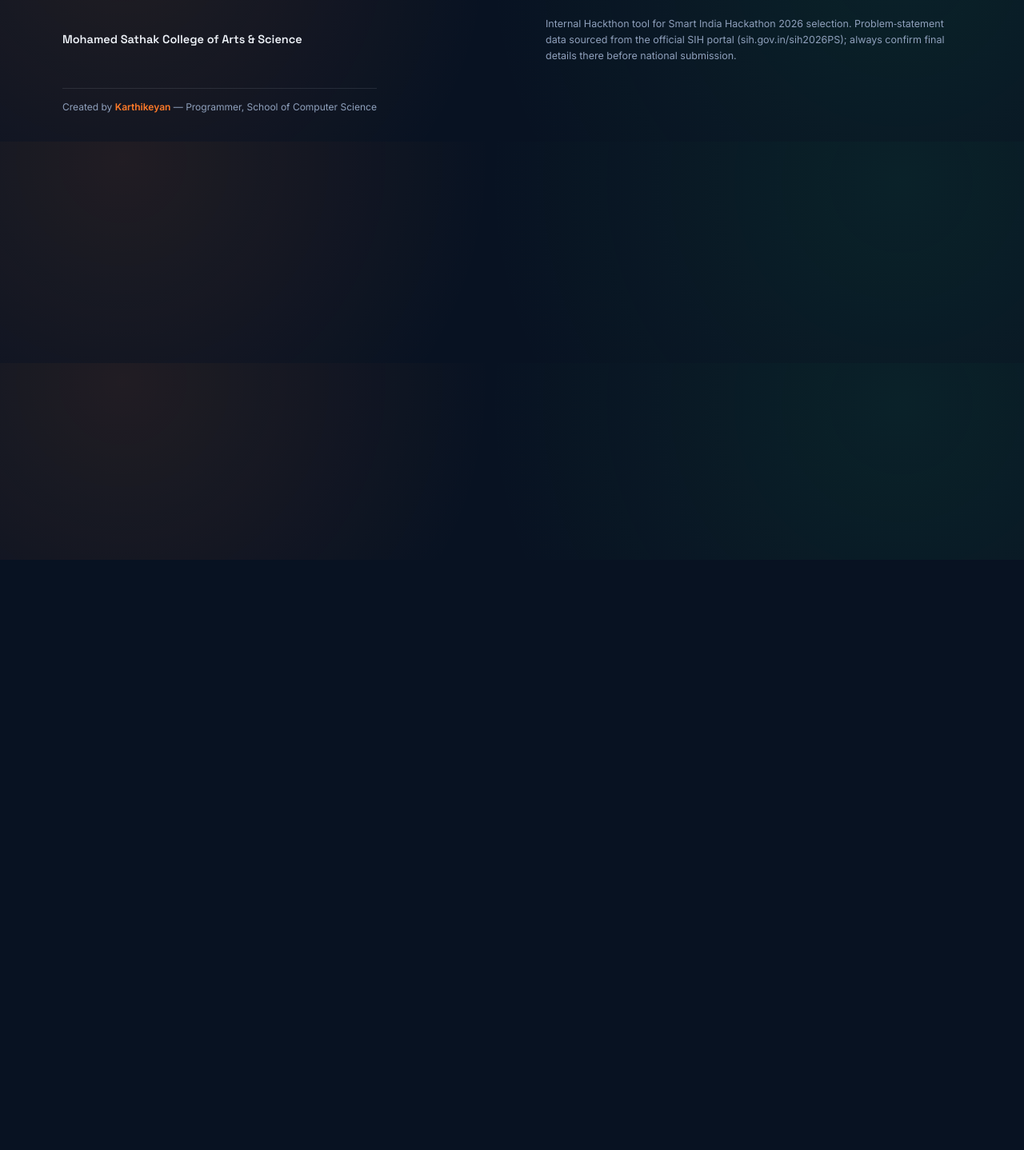
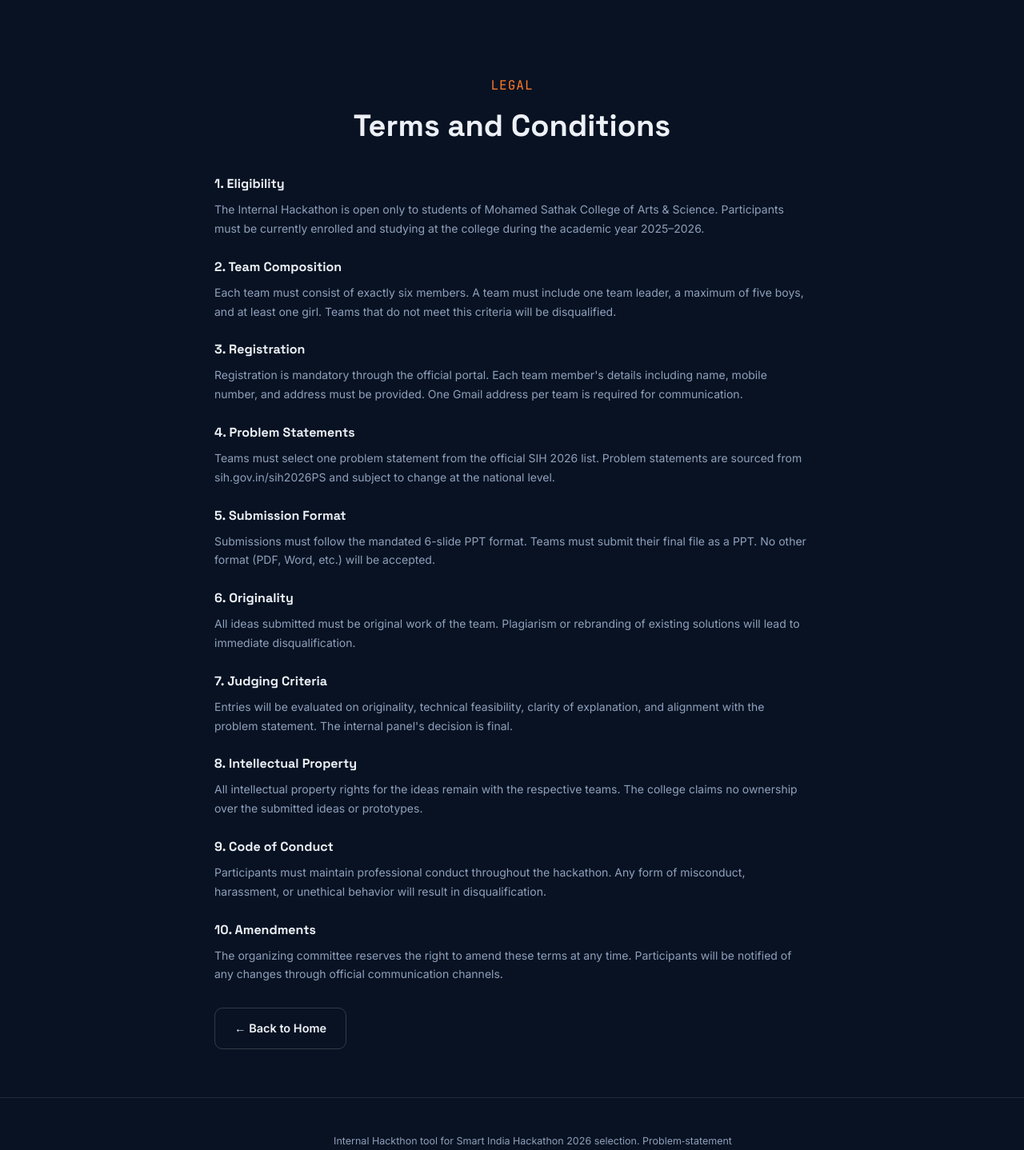
Before and after one commit to KarthikeyanSivanesan23/Mscs_hackathon, a React (Vite) app: page /terms in a window 1280 px wide. Shown: the part 100-1538 px from the top of the page at 80% size. Before the commit the page ends 800 px from the top, so only its background shows below. Built offline with nearby package versions, Linux system fonts and the light colour scheme.

Commit message:
Add Terms, Privacy, fix Register button, disable mobile effects

```diff
--- a/src/App.jsx
+++ b/src/App.jsx
@@ -11,6 +11,8 @@ import Footer from './components/Footer'
 import Modal from './components/Modal'
 import Register from './pages/Register'
 import Admin from './pages/Admin'
+import Terms from './pages/Terms'
+import Privacy from './pages/Privacy'
 
 function HomePage() {
   const [modalPs, setModalPs] = useState(null)
@@ -45,6 +47,8 @@ export default function App() {
           <Route path="/" element={<HomePage />} />
           <Route path="/register" element={<Register />} />
           <Route path="/admin" element={<Admin />} />
+          <Route path="/terms" element={<Terms />} />
+          <Route path="/privacy" element={<Privacy />} />
         </Routes>
       </main>
       <Footer />
--- a/src/components/Footer.jsx
+++ b/src/components/Footer.jsx
@@ -1,3 +1,5 @@
+import { Link } from 'react-router-dom'
+
 export default function Footer() {
   return (
     <footer>
@@ -9,6 +11,11 @@ export default function Footer() {
           (sih.gov.in/sih2026PS); always confirm final details there before
           national submission.
         </div>
+        <div className="footer-links">
+          <Link to="/terms">Terms &amp; Conditions</Link>
+          <span className="footer-dot">·</span>
+          <Link to="/privacy">Privacy Policy</Link>
+        </div>
         <div className="footer-credit">
           Created by <strong>Karthikeyan</strong> — Programmer, School of Computer Science
         </div>
--- a/src/components/Hero.jsx
+++ b/src/components/Hero.jsx
@@ -1,4 +1,5 @@
-import { useState, useEffect, useRef } from 'react'
+import { useState, useEffect } from 'react'
+import { Link } from 'react-router-dom'
 import { SplineScene } from './SplineScene'
 import HolographicBeams from './ui/beams-background'
 
@@ -55,30 +56,6 @@ function Countdown({ targetDate, label, date }) {
 }
 
 export default function Hero() {
-  useEffect(() => {
-    const card = document.getElementById('invitationCard')
-    if (!card) return
-    const handleMouseMove = (e) => {
-      const rect = card.getBoundingClientRect()
-      const x = e.clientX - rect.left
-      const y = e.clientY - rect.top
-      const centerX = rect.width / 2
-      const centerY = rect.height / 2
-      const rotateX = ((y - centerY) / centerY) * -10
-      const rotateY = ((x - centerX) / centerX) * 10
-      card.style.transform = `perspective(1000px) rotateX(${rotateX}deg) rotateY(${rotateY}deg) scale3d(1.02,1.02,1.02)`
-    }
-    const handleMouseLeave = () => {
-      card.style.transform = 'perspective(1000px) rotateX(0deg) rotateY(0deg) scale3d(1,1,1)'
-    }
-    card.addEventListener('mousemove', handleMouseMove)
-    card.addEventListener('mouseleave', handleMouseLeave)
-    return () => {
-      card.removeEventListener('mousemove', handleMouseMove)
-      card.removeEventListener('mouseleave', handleMouseLeave)
-    }
-  }, [])
-
   return (
     <section className="hero">
       <HolographicBeams density={15} speed={1.5} aberration={3} opacity={90} />
@@ -99,9 +76,9 @@ export default function Hero() {
           <a href="#problems" className="btn btn-primary">
             Browse problem statements ↓
           </a>
-          <a href="/register" className="btn btn-ghost">
+          <Link to="/register" className="btn btn-ghost">
             Register Now
-          </a>
+          </Link>
         </div>
         <div className="stat-strip">
           <div className="stat">
@@ -127,7 +104,6 @@ export default function Hero() {
           <Countdown targetDate="2026-09-10T09:00:00" label="Event Date" date="10 September 2026" />
         </div>
       </div>
-      {/* Robot on the right */}
       <div className="hero-spline" style={{ zIndex: 10 }}>
         <SplineScene
           scene="https://prod.spline.design/kZDDjO5HuC9GJUM2/scene.splinecode"
--- a/src/index.css
+++ b/src/index.css
@@ -188,6 +188,9 @@ nav.links a:hover{color:var(--text);}
 .invitation-img{
   width:100%; height:auto; display:block;
 }
+@media (max-width:768px){
+  .invitation-card{transform:none !important; box-shadow:0 10px 30px -10px rgba(121,70,229,0.2); transition:none;}
+}
 
 /* hero spline */
 .hero-spline{
@@ -375,6 +378,22 @@ footer{border-top:1px solid var(--line); padding:44px 0 34px;}
   font-size:12px; color:var(--muted);
 }
 .footer-credit strong{color:var(--saffron); font-weight:600;}
+.footer-links{
+  margin-top:12px; font-size:13px;
+}
+.footer-links a{color:var(--muted); text-decoration:none; transition:color .2s;}
+.footer-links a:hover{color:var(--saffron);}
+.footer-dot{margin:0 8px; color:var(--line-strong);}
+
+/* Terms & Privacy */
+.terms-content h3{
+  font-family:'Space Grotesk'; font-size:16px; font-weight:700; color:var(--text);
+  margin:24px 0 8px;
+}
+.terms-content h3:first-child{margin-top:0;}
+.terms-content p{
+  font-size:14px; color:var(--muted); line-height:1.7; margin:0 0 8px;
+}
 
 /* ---------- REGISTER BUTTON ---------- */
 .nav-register{background:var(--green); color:#fff; border-color:var(--green);}
--- /dev/null
+++ b/src/pages/Privacy.jsx
@@ -0,0 +1,50 @@
+import { Link } from 'react-router-dom'
+
+export default function Privacy() {
+  return (
+    <div className="register-page">
+      <div className="wrap" style={{ position: 'relative', zIndex: 10, maxWidth: 800 }}>
+        <div className="section-head">
+          <div className="section-tag">Legal</div>
+          <h2 style={{ fontSize: 'clamp(26px, 3.5vw, 38px)' }}>Privacy Policy</h2>
+        </div>
+
+        <div className="terms-content">
+          <h3>1. Information We Collect</h3>
+          <p>We collect personal information that you provide during registration, including your name, team name, department, Gmail address, mobile number, and residential address.</p>
+
+          <h3>2. How We Use Your Information</h3>
+          <p>Your information is used solely for the purpose of organizing and managing the Internal Hackathon. We use your Gmail address to send registration confirmations and event-related communications.</p>
+
+          <h3>3. Data Storage</h3>
+          <p>Registration data is stored locally in your browser's localStorage. This data does not leave your device unless you access the admin panel, which is protected by authentication.</p>
+
+          <h3>4. Email Communication</h3>
+          <p>We use EmailJS to send confirmation emails. Your Gmail address is used only for sending the registration confirmation and will not be used for any other purpose.</p>
+
+          <h3>5. Data Sharing</h3>
+          <p>We do not sell, trade, or share your personal information with any third parties. Your data is used exclusively for hackathon management purposes.</p>
+
+          <h3>6. Data Retention</h3>
+          <p>Registration data is retained for the duration of the hackathon event cycle. Data may be deleted after the conclusion of SIH 2026 selection process.</p>
+
+          <h3>7. Security</h3>
+          <p>We implement reasonable security measures to protect your personal information. However, no method of electronic storage is 100% secure.</p>
+
+          <h3>8. Your Rights</h3>
+          <p>You may request deletion of your registration data at any time by contacting the organizing team. Upon deletion, your data will be removed from our records.</p>
+
+          <h3>9. Changes to This Policy</h3>
+          <p>We may update this privacy policy from time to time. Any changes will be communicated through official channels.</p>
+
+          <h3>10. Contact</h3>
+          <p>For any questions about this privacy policy, please contact the Internal Hackathon organizing team at Mohamed Sathak College of Arts &amp; Science.</p>
+        </div>
+
+        <div style={{ marginTop: 30 }}>
+          <Link to="/" className="btn btn-ghost">← Back to Home</Link>
+        </div>
+      </div>
+    </div>
+  )
+}
--- /dev/null
+++ b/src/pages/Terms.jsx
@@ -0,0 +1,50 @@
+import { Link } from 'react-router-dom'
+
+export default function Terms() {
+  return (
+    <div className="register-page">
+      <div className="wrap" style={{ position: 'relative', zIndex: 10, maxWidth: 800 }}>
+        <div className="section-head">
+          <div className="section-tag">Legal</div>
+          <h2 style={{ fontSize: 'clamp(26px, 3.5vw, 38px)' }}>Terms and Conditions</h2>
+        </div>
+
+        <div className="terms-content">
+          <h3>1. Eligibility</h3>
+          <p>The Internal Hackathon is open only to students of Mohamed Sathak College of Arts &amp; Science. Participants must be currently enrolled and studying at the college during the academic year 2025–2026.</p>
+
+          <h3>2. Team Composition</h3>
+          <p>Each team must consist of exactly six members. A team must include one team leader, a maximum of five boys, and at least one girl. Teams that do not meet this criteria will be disqualified.</p>
+
+          <h3>3. Registration</h3>
+          <p>Registration is mandatory through the official portal. Each team member's details including name, mobile number, and address must be provided. One Gmail address per team is required for communication.</p>
+
+          <h3>4. Problem Statements</h3>
+          <p>Teams must select one problem statement from the official SIH 2026 list. Problem statements are sourced from sih.gov.in/sih2026PS and subject to change at the national level.</p>
+
+          <h3>5. Submission Format</h3>
+          <p>Submissions must follow the mandated 6-slide PPT format. Teams must submit their final file as a PPT. No other format (PDF, Word, etc.) will be accepted.</p>
+
+          <h3>6. Originality</h3>
+          <p>All ideas submitted must be original work of the team. Plagiarism or rebranding of existing solutions will lead to immediate disqualification.</p>
+
+          <h3>7. Judging Criteria</h3>
+          <p>Entries will be evaluated on originality, technical feasibility, clarity of explanation, and alignment with the problem statement. The internal panel's decision is final.</p>
+
+          <h3>8. Intellectual Property</h3>
+          <p>All intellectual property rights for the ideas remain with the respective teams. The college claims no ownership over the submitted ideas or prototypes.</p>
+
+          <h3>9. Code of Conduct</h3>
+          <p>Participants must maintain professional conduct throughout the hackathon. Any form of misconduct, harassment, or unethical behavior will result in disqualification.</p>
+
+          <h3>10. Amendments</h3>
+          <p>The organizing committee reserves the right to amend these terms at any time. Participants will be notified of any changes through official communication channels.</p>
+        </div>
+
+        <div style={{ marginTop: 30 }}>
+          <Link to="/" className="btn btn-ghost">← Back to Home</Link>
+        </div>
+      </div>
+    </div>
+  )
+}
```
Also changed, not shown: 1 other file (tests, documents, lock files or other folders).
